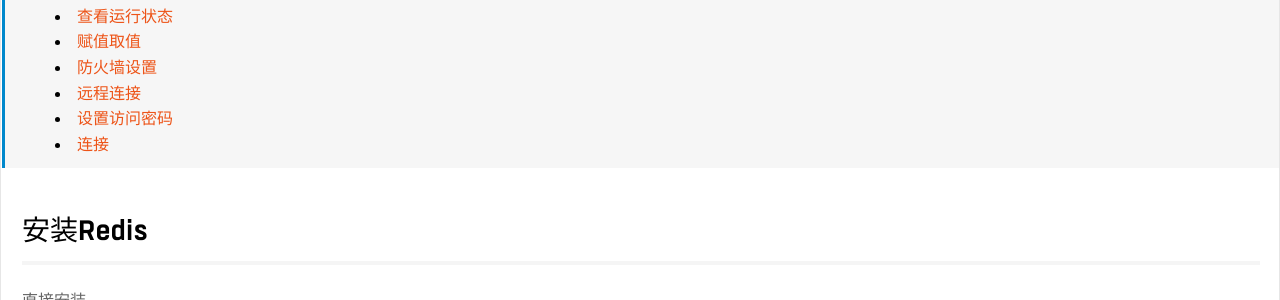
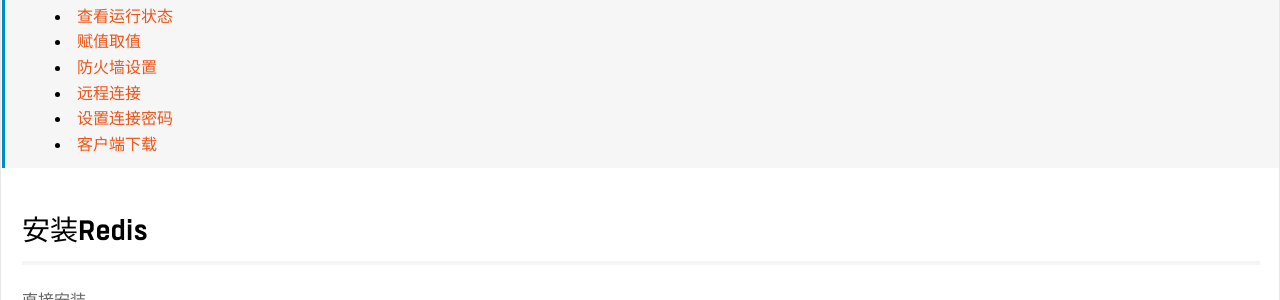
Before and after one commit to psvmc/myblog_jekyll, a Jekyll site: the page built from _posts/2018-11-06-linux-redis-install.md, in a window 1280 px wide and 900 px high, scrolled down 347 px. Shown: the part 152-452 px from the top of the window. Built offline with Jekyll 4.4.1, drawn with Linux system fonts in a browser that asks for light colours; comment, search, counter and statistics services are not loaded.

Commit message:
文章更新

```diff
--- a/_posts/2018-11-06-linux-redis-install.md
+++ b/_posts/2018-11-06-linux-redis-install.md
@@ -120,7 +120,7 @@
 
 
 
-## 设置访问密码
+## 设置连接密码
 
 yum方式安装的redis配置文件通常在`/etc/redis.conf`中，打开配置文件找到
 
@@ -149,7 +149,7 @@
 
 
 
-## 连接
+## 客户端下载
 
 使用`Redis Desktop Manager`连接Redis
 
```
